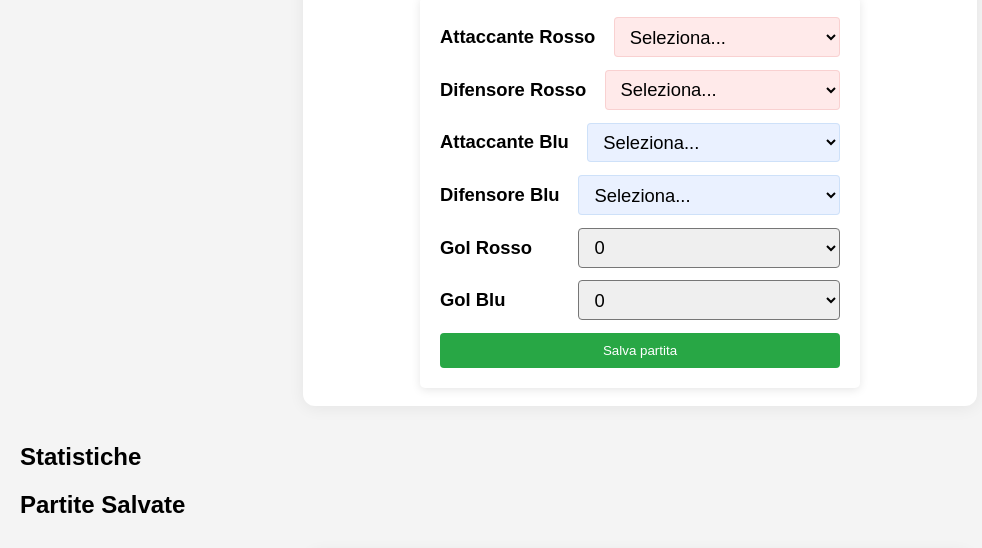
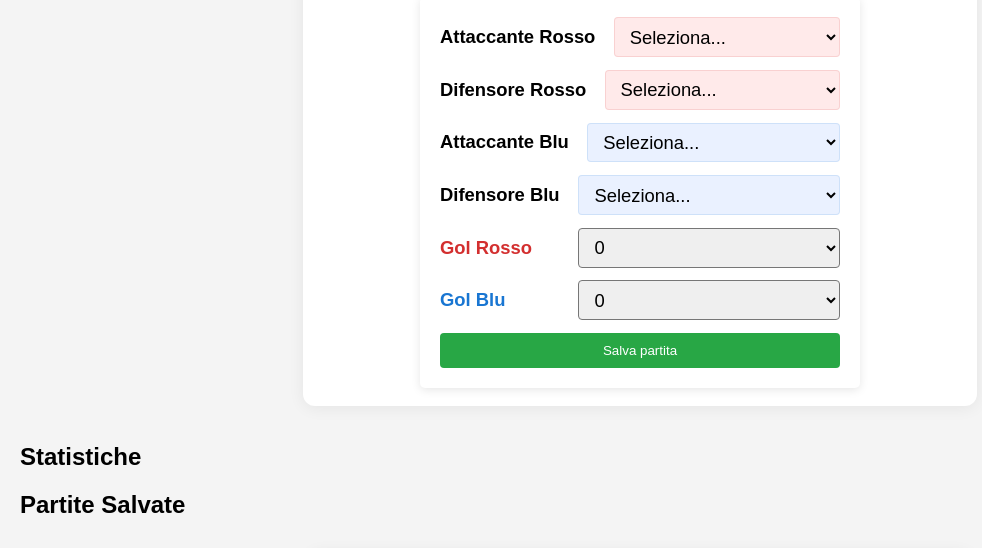
Before and after one commit to FilippoFB/Calcio-Balilla-Tracker, a plain HTML site: page index.html in a window 1280 px wide. Shown: the part 229-777 px from the top of the page, without its empty margins (0-982 px from the left). Drawn offline with Linux system fonts and the light colour scheme; no server answers.

Commit message:
Update index.html

```diff
--- a/index.html
+++ b/index.html
@@ -74,7 +74,7 @@
           </select>
         </div>
         <div class="form-row">
-          <label for="gol_rosso">Gol Rosso</label>
+          <label for="gol_rosso" class="rosso">Gol Rosso</label>
           <select id="gol_rosso" required>
             <option value="0">0</option>
             <option value="1">1</option>
@@ -90,7 +90,7 @@
           </select>
         </div>
         <div class="form-row">
-          <label for="gol_blu">Gol Blu</label>
+          <label for="gol_blu" class="blu">Gol Blu</label>
           <select id="gol_blu" required>
            <option value="0">0</option>
             <option value="1">1</option>
```
